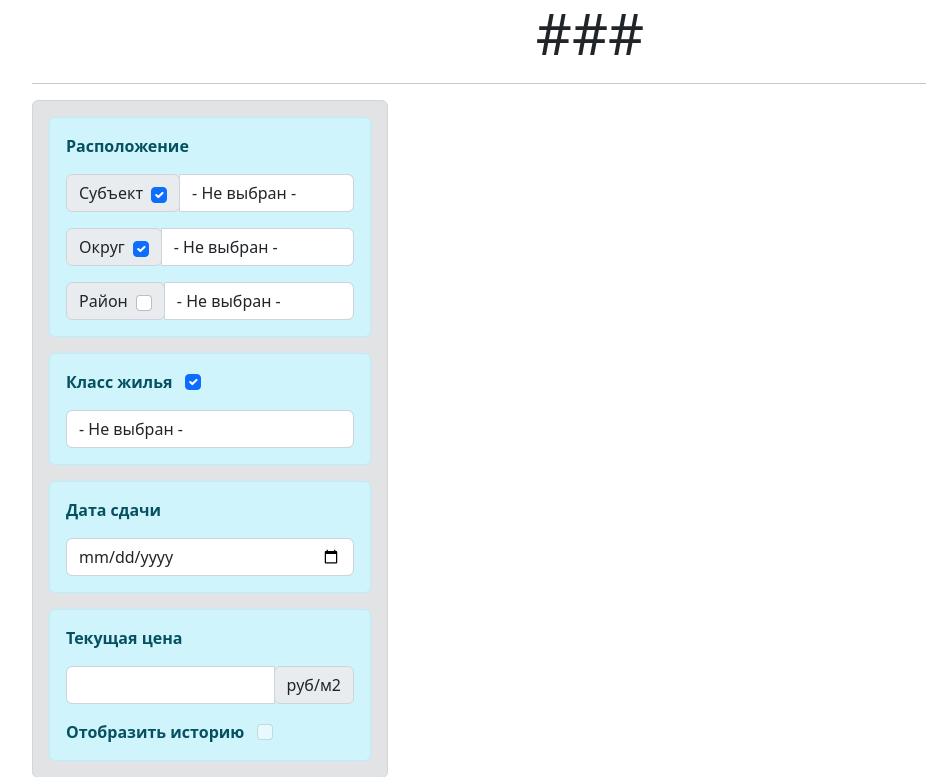
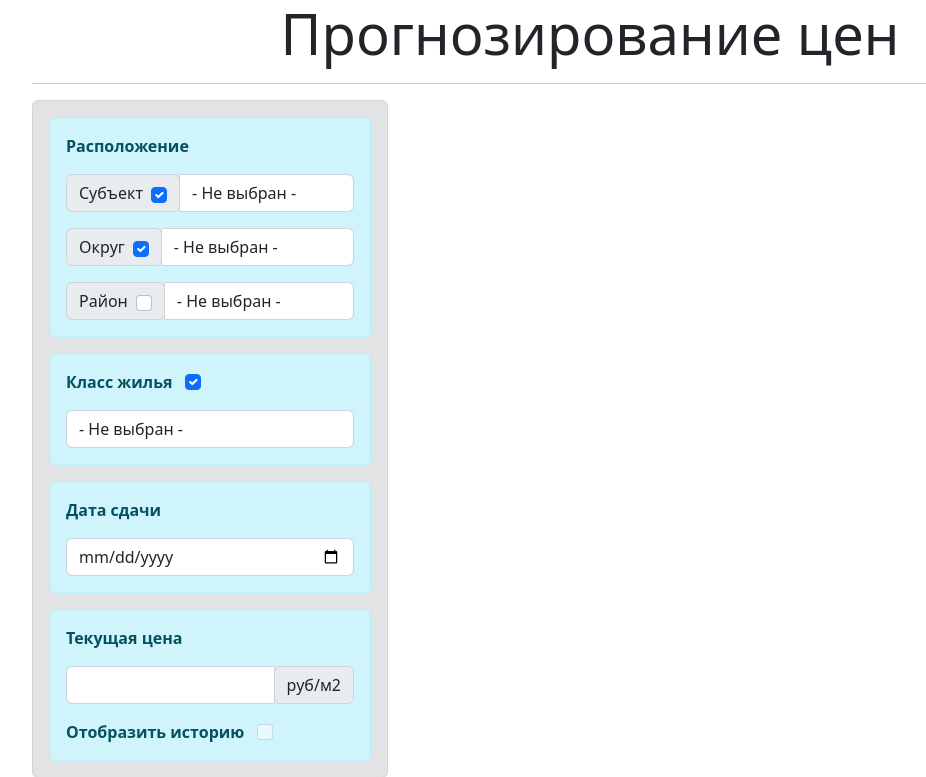
Before and after one commit to mipatov/invest_calc, a Flask app: page /forecast in a window 1280 px wide. Shown: the top 777 px of the page, without its empty margins (50-976 px from the left). Run offline with Flask 2, Linux system fonts and the light colour scheme; parts of the project's set-up code (start-up, migrations or seed data) failed here and were passed over; some libraries are stand-ins or nearby versions.

Commit message:
заголовок

```diff
--- a/templates/base.html
+++ b/templates/base.html
@@ -12,7 +12,7 @@
 <body class="bg-ligth container">
     <div class="text-center">
         <!-- <h1 class="display-4">Инвестиционный калькулятор</h1> -->
-        <h1 class="display-4">###</h1>
+        <h1 class="display-4">Прогнозирование цен</h1>
     </div>
     <hr>
     {% block body %}{% endblock %}
```
